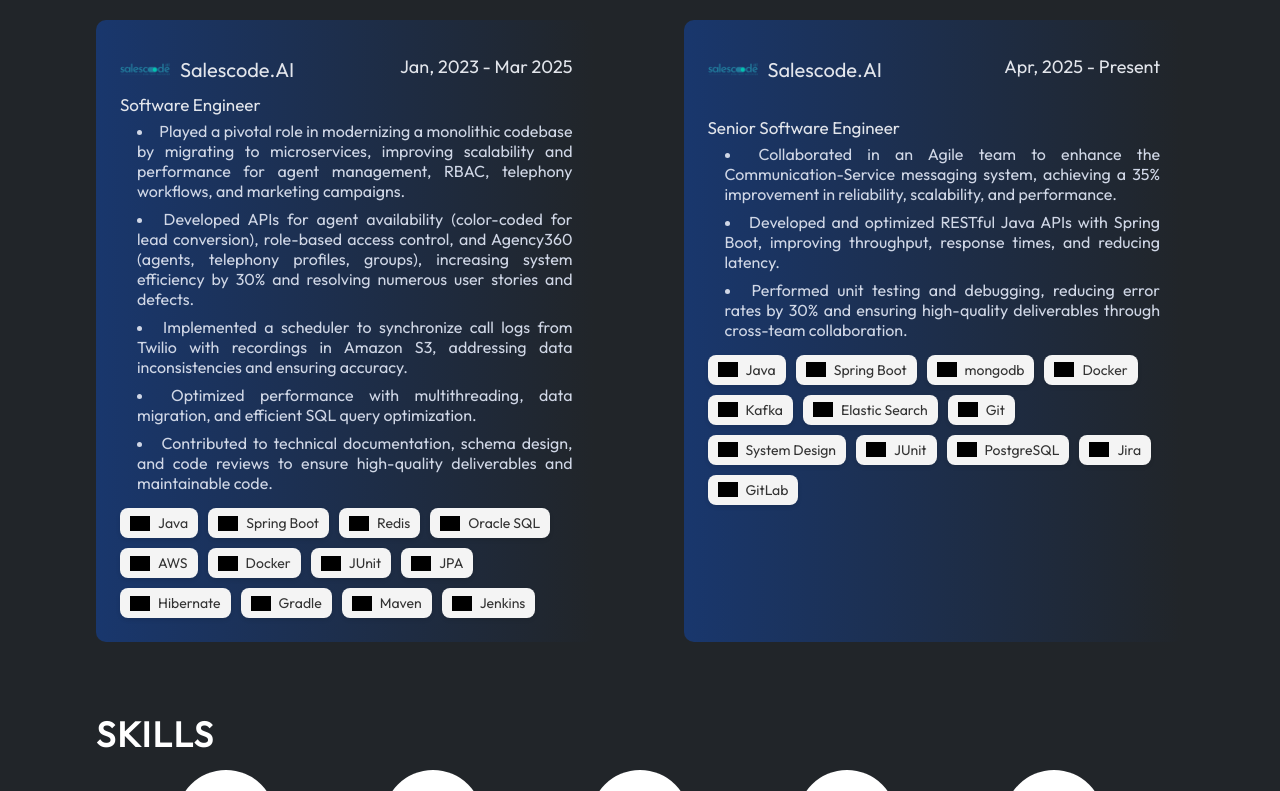
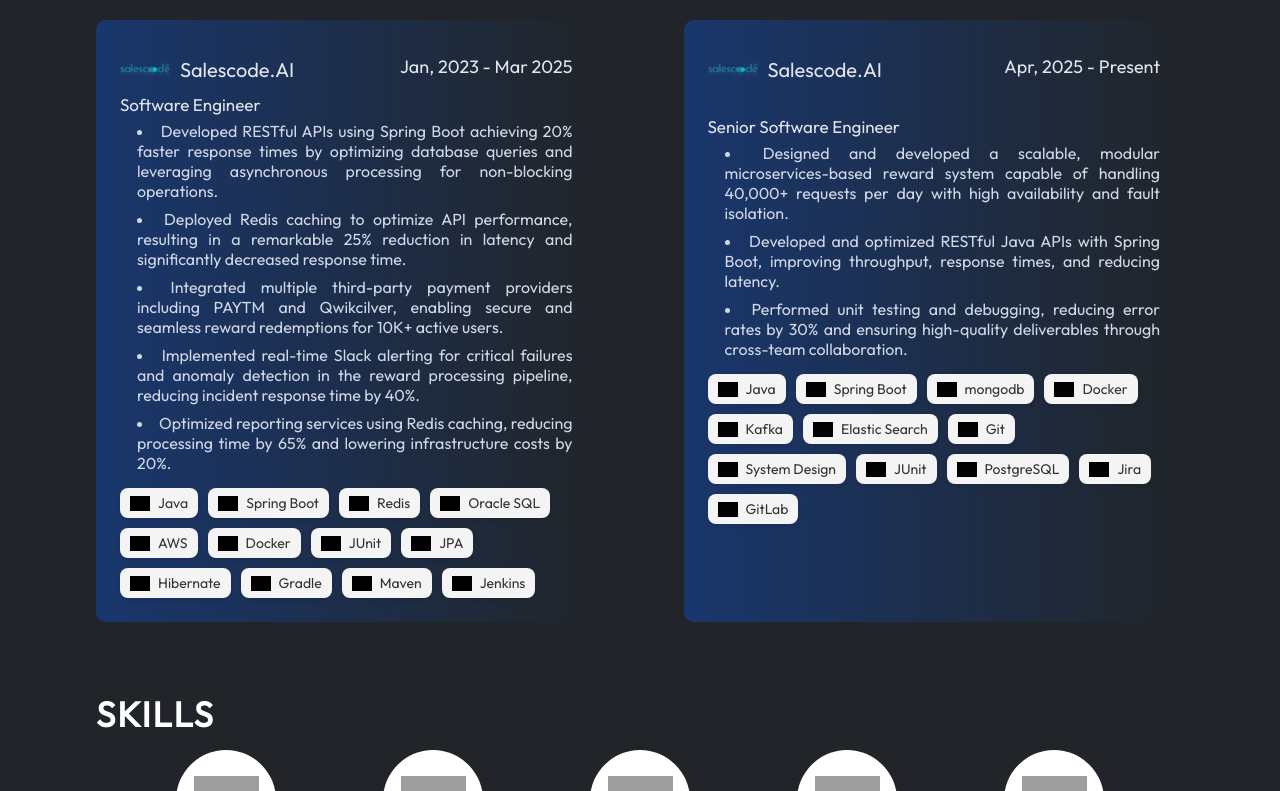
Before and after one commit to rkraj624/portfolio-main, a React (Vite) app: page / in a window 1280 px wide. Shown: the part 1529-2320 px from the top of the page. Built offline with nearby package versions, Linux system fonts and the light colour scheme; grey boxes are pictures that could not be loaded.

Commit message:
update info

```diff
--- a/src/components/About/About.jsx
+++ b/src/components/About/About.jsx
@@ -18,7 +18,7 @@
             <div>
               <h3>Backend Developer</h3>
               <p>
-              I&apos;am a Java Backend Developer with 2.8 years of hands-on experience in building scalable and efficient backend systems. I specialize in modernizing legacy applications, optimizing APIs, and leveraging cutting-edge technologies to deliver high-performance solutions.
+              I&apos;am a Java Backend Developer with 3 years of hands-on experience in building scalable and efficient backend systems. I specialize in modernizing legacy applications, optimizing APIs, and leveraging cutting-edge technologies to deliver high-performance solutions.
               </p>
             </div>
           </li>
--- a/src/components/Projects/ProjectCard.jsx
+++ b/src/components/Projects/ProjectCard.jsx
@@ -1,4 +1,4 @@
-import React, { useState } from "react";
+import { useState } from "react";
 import { getImageUrl } from "../../utils";
 import styles from "./ProjectCard.module.css";
 
@@ -19,7 +19,7 @@
       <div className={styles.description}>
         <ul>
           {project.description
-            .slice(0, showAll ? project.description.length : 2)
+            .slice(0, showAll ? project.description.length : 1)
             .map((point, id1) => (
               <li key={id1}>{point}</li>
             ))}
--- a/src/components/Projects/ProjectCard.module.css
+++ b/src/components/Projects/ProjectCard.module.css
@@ -3,18 +3,18 @@
 .container {
   display: flex;
   flex-direction: column;
-  width: 32%;
+  width: 100%;
   border-radius: 10px;
   background: linear-gradient(180deg, #576cbc 0%, #132a53 100%);
   box-shadow: 0 16px 14px 0 #04152d;
   padding: 18px 24px;
-  max-width: 340px;
+  max-width: 400px;
   min-width: 300px;
 }
 
 .image {
   margin-bottom: 26px;
-  height: 200px;
+  height: 210px;
 }
 
 .title {
@@ -63,6 +63,7 @@
   border-radius: 100px;
   background: var(--color-primary);
   padding: 1px 12px;
+  margin-top: auto;
 }
 
 
--- a/src/components/Projects/Projects.jsx
+++ b/src/components/Projects/Projects.jsx
@@ -1,4 +1,3 @@
-import React from "react";
 import projects from "../../data/projects.json";
 import { ProjectCard } from "./ProjectCard";
 import styles from "./Projects.module.css";
--- a/src/components/Projects/Projects.module.css
+++ b/src/components/Projects/Projects.module.css
@@ -16,7 +16,7 @@
   display: flex;
   flex-direction: row;
   flex-wrap: wrap;
-  justify-content: space-between;
+  justify-content: space-between !important;
   gap: 20px;
   width: 100%;
 }
--- a/src/components/ScrollToTopButton/ScrollToTopButton.jsx
+++ b/src/components/ScrollToTopButton/ScrollToTopButton.jsx
@@ -1,4 +1,4 @@
-import React, { useState, useEffect } from "react";
+import { useState, useEffect } from "react";
 import styles from "./ScrollToTopButton.module.css";
 
 export const ScrollToTopButton = () => {
--- a/src/components/ScrollToTopButton/ScrollToTopButton.module.css
+++ b/src/components/ScrollToTopButton/ScrollToTopButton.module.css
@@ -3,7 +3,7 @@
   bottom: 20px;
   right: 20px;
   background-color: transparent;
-  color: white;
+  color: var(--color-scroll-button);
   border: none;
   border-radius: 50%;
   padding: 10px 16px;
--- a/src/data/history.json
+++ b/src/data/history.json
@@ -5,11 +5,11 @@
     "startDate": "Jan, 2023",
     "endDate": "Mar 2025",
     "experiences": [
-      "Played a pivotal role in modernizing a monolithic codebase by migrating to microservices, improving scalability and performance for agent management, RBAC, telephony workflows, and marketing campaigns.",
-      "Developed APIs for agent availability (color-coded for lead conversion), role-based access control, and Agency360 (agents, telephony profiles, groups), increasing system efficiency by 30% and resolving numerous user stories and defects.",
-      "Implemented a scheduler to synchronize call logs from Twilio with recordings in Amazon S3, addressing data inconsistencies and ensuring accuracy.",
-      "Optimized performance with multithreading, data migration, and efficient SQL query optimization.",
-      "Contributed to technical documentation, schema design, and code reviews to ensure high-quality deliverables and maintainable code."
+      "Developed RESTful APIs using Spring Boot achieving 20% faster response times by optimizing database queries and leveraging asynchronous processing for non-blocking operations.",
+      "Deployed Redis caching to optimize API performance, resulting in a remarkable 25% reduction in latency and significantly decreased response time.",
+      "Integrated multiple third-party payment providers including PAYTM and Qwikcilver, enabling secure and seamless reward redemptions for 10K+ active users.",
+      "Implemented real-time Slack alerting for critical failures and anomaly detection in the reward processing pipeline, reducing incident response time by 40%.",
+      "Optimized reporting services using Redis caching, reducing processing time by 65% and lowering infrastructure costs by 20%."
     ],
     "imageSrc": "history/salescode.png",
     "techUsed": [
@@ -22,7 +22,7 @@
     "startDate": "Apr, 2025",
     "endDate": "Present",
     "experiences": [
-      "Collaborated in an Agile team to enhance the Communication-Service messaging system, achieving a 35% improvement in reliability, scalability, and performance.",
+      "Designed and developed a scalable, modular microservices-based reward system capable of handling 40,000+ requests per day with high availability and fault isolation.",
       "Developed and optimized RESTful Java APIs with Spring Boot, improving throughput, response times, and reducing latency.",
       "Performed unit testing and debugging, reducing error rates by 30% and ensuring high-quality deliverables through cross-team collaboration."
     ],
--- a/src/data/projects.json
+++ b/src/data/projects.json
@@ -4,23 +4,24 @@
     "imageSrc": "projects/bookmyshow.png",
     "description": [
       "Developed a RESTful application with APIs for User, Movie, Reviews, Show, Show Seats, Cinema, Cinema Hall, Search, and Booking management.",
-      "Implemented authentication and security using Spring Security, JWT, and BCrypt for enhanced protection.",
-      "Created two microservices: Review Service for movie reviews and Global Search Service using Elasticsearch for advanced search.",
-      "Integrated services using Kafka to connect the Review Service, Global Search Service, and BookMyShow seamlessly."
+      "Applied core design patterns including Strategy (pricing and seat selection rules), Factory (payment handling), Builder (booking life-cycle objects), and Singleton (configuration and cache managers), reducing code duplication by 30%+.",
+      "Implemented high-concurrency seat booking handling 1K+ concurrent user requests using transaction management, row-level locking, and idempotent booking flows, eliminating double booking during peak traffic."
     ],
-    "techUsed": [ "Spring Boot", "MongoDB", "Kafka", "Elasticsearch", "Git", "GitHub"],
+    "techUsed": [ "Spring Boot", "MongoDB", "Kafka", "Git", "GitHub"],
     "links": {
       "source": "https://github.com/rkraj624/BookMyShow/tree/BMSJwtAuth"
     }
   },
   {
-    "title": "Elektu",
-    "imageSrc": "projects/elektu.png",
-    "description": ["The user can access the bicycle through multiple options such as Bluetooth, QR Code, Fingerprint sensor and the mobile application (Android App).", "Consist Firebase Database, User verification using OTP."
+    "title": "SpringShield",
+    "imageSrc": "projects/SpringShield.png",
+    "description": ["Developed SpringShield, a robust Spring Security project empowered by JWT (JSON Web Tokens) for advanced authentication and authorization, securing application by 70%",
+      "Enabled method-level security coupled with role-based access control, enabling fine-grained access control over services, enhancing security posture and access management by 10x.",
+      "Automated refresh token functionality once access token expires to streamline efficient authentication, increasing performance by 15%."
   ],
-    "techUsed": ["Android", "Firebase", "Razorpay" ],
+    "techUsed": ["Backend", "Java", "Spring Boot", "SpringSecurity", "MySQL", "JWT" ],
     "links": {
-      "source": "https://drive.google.com/file/d/1PzYJ-KQnTxxOyz2fsyKnilZLlZ4Ez1Vx/view"
+      "source": "https://github.com/rkraj624/authService"
     }
   },
   {
--- a/src/vars.css
+++ b/src/vars.css
@@ -13,6 +13,7 @@
   /* White background for light mode */
   --gradient-bg: linear-gradient(90deg, rgba(7, 21, 45, 1) 70%, rgba(7, 21, 45, 0) 120%);
 
+  --color-scroll-button : black;
 
   /* Font */
   --font-roboto: "Roboto";
@@ -79,7 +80,7 @@
   --about-image-filter: invert(61%) sepia(90%) saturate(2763%) hue-rotate(171deg) brightness(100%) contrast(100%) drop-shadow(2px 4px 6px black);
 
 
-
+  --color-scroll-button : white;
 
   --max-screen-width: 1500px;
   /* Define padding for different breakpoints */
```
Also changed, not shown: public/assets/projects/SpringShield.png (added).
